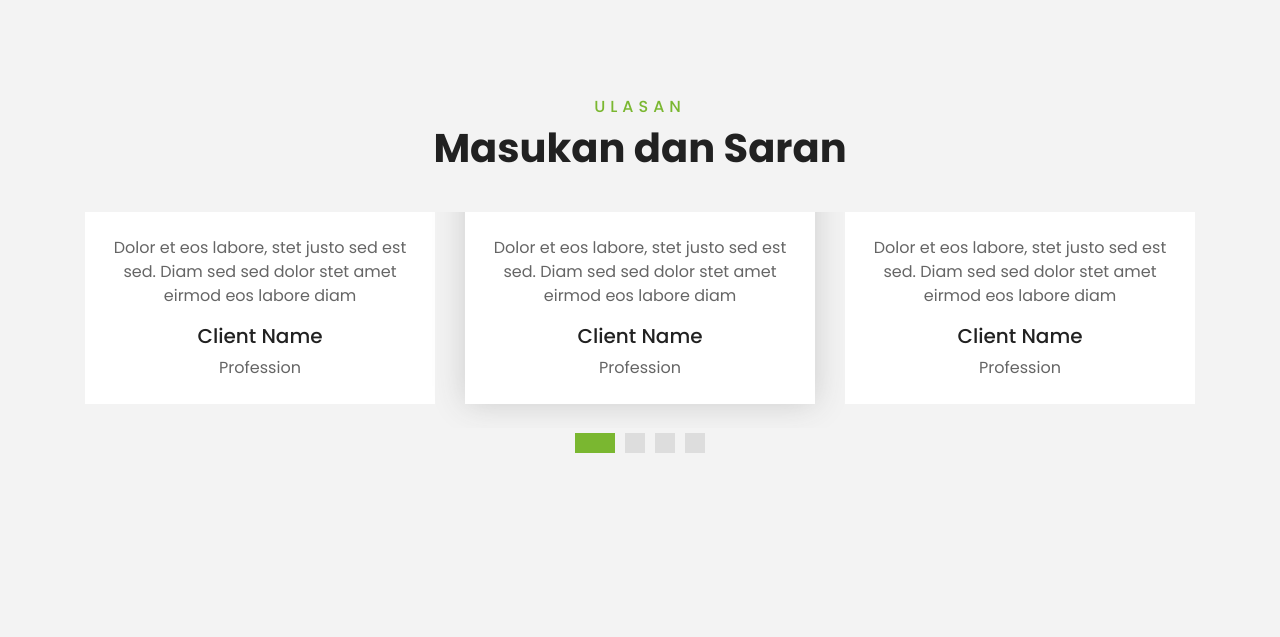
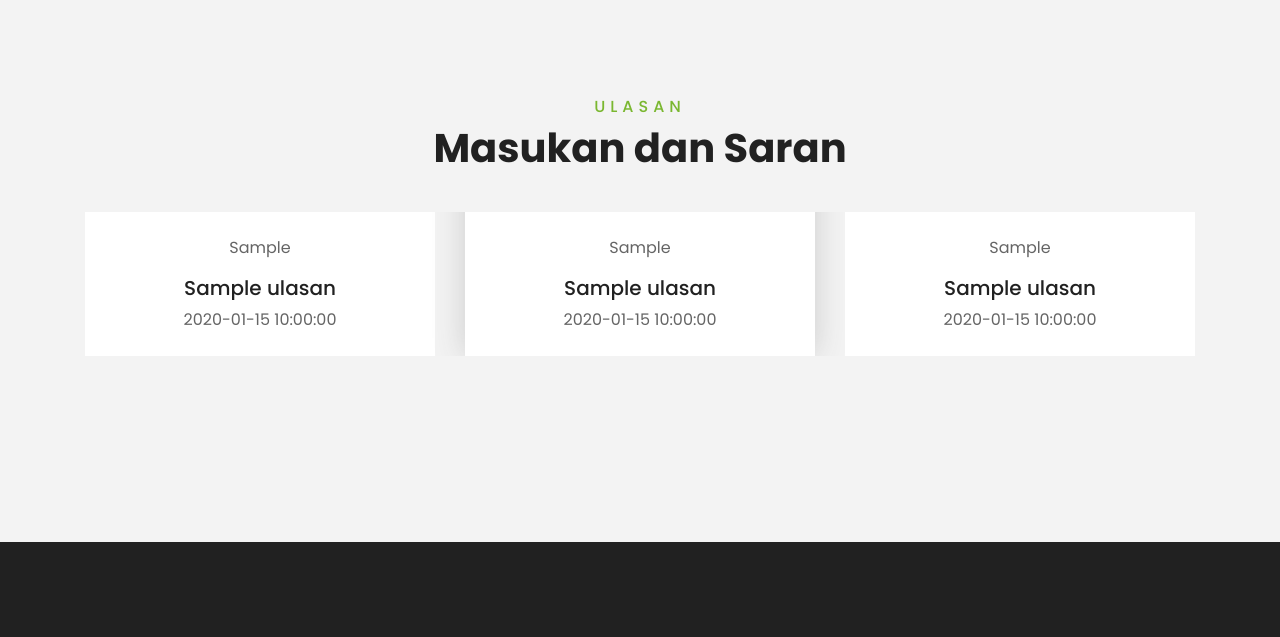
Before and after one commit to aldiaptm/msib5_ta_kelompok_c, a PHP site: page / in a window 1280 px wide. Shown: the part 4375-5012 px from the top of the page. Run offline with PHP 8.4, Linux system fonts and the light colour scheme; data comes from the database, SQL or seed files in the repository; tables that the repository leaves empty hold one stand-in row (values such as "Sample post"); some libraries are stand-ins or nearby versions.

Commit message:
memasukkan looping ulasan pada index.php

```diff
--- a/travelling/main_page/index.php
+++ b/travelling/main_page/index.php
@@ -403,42 +403,33 @@
                 <h1>Masukan dan Saran </h1>
             </div>
             <div class="owl-carousel testimonial-carousel">
-                <div class="text-center pb-4">
-                    <div class="testimonial-text bg-white p-4 mt-n5">
-                        <p class="mt-5">Dolor et eos labore, stet justo sed est sed. Diam sed sed dolor stet amet eirmod
-                            eos labore diam
-                        </p>
-                        <h5 class="text-truncate">Client Name</h5>
-                        <span>Profession</span>
-                    </div>
-                </div>
-                <div class="text-center">
-                    <div class="testimonial-text bg-white p-4 mt-n5">
-                        <p class="mt-5">Dolor et eos labore, stet justo sed est sed. Diam sed sed dolor stet amet eirmod
-                            eos labore diam
-                        </p>
-                        <h5 class="text-truncate">Client Name</h5>
-                        <span>Profession</span>
-                    </div>
-                </div>
-                <div class="text-center">
-                    <div class="testimonial-text bg-white p-4 mt-n5">
-                        <p class="mt-5">Dolor et eos labore, stet justo sed est sed. Diam sed sed dolor stet amet eirmod
-                            eos labore diam
-                        </p>
-                        <h5 class="text-truncate">Client Name</h5>
-                        <span>Profession</span>
-                    </div>
-                </div>
-                <div class="text-center">
-                    <div class="testimonial-text bg-white p-4 mt-n5">
-                        <p class="mt-5">Dolor et eos labore, stet justo sed est sed. Diam sed sed dolor stet amet eirmod
-                            eos labore diam
-                        </p>
-                        <h5 class="text-truncate">Client Name</h5>
-                        <span>Profession</span>
-                    </div>
-                </div>
+                <?php
+                include '../koneksi.php';
+                $query = mysqli_query($koneksi, "SELECT * FROM ulasan;");
+                ?>
+                <?php
+                if (mysqli_num_rows($query) > 0) {
+                    while ($data = mysqli_fetch_array($query)) {
+                        ?>
+                        <div class="text-center">
+                            <div class="testimonial-text bg-white p-4 mt-n5">
+                                <p class="mt-5">
+                                    <?php echo $data["pesan"]
+                                        ?>
+                                </p>
+                                <h5 class="text-truncate">
+                                    <?php echo $data["nama"]
+                                        ?>
+                                </h5>
+                                <span>
+                                    <?php echo $data["tanggal_ulasan"]
+                                        ?>
+                                </span>
+                            </div>
+                        </div>
+                        <?php
+                    }
+                } ?>
             </div>
         </div>
     </div>
```
Also changed, not shown: other parts of travelling/main_page/index.php (+30 -19 lines).
